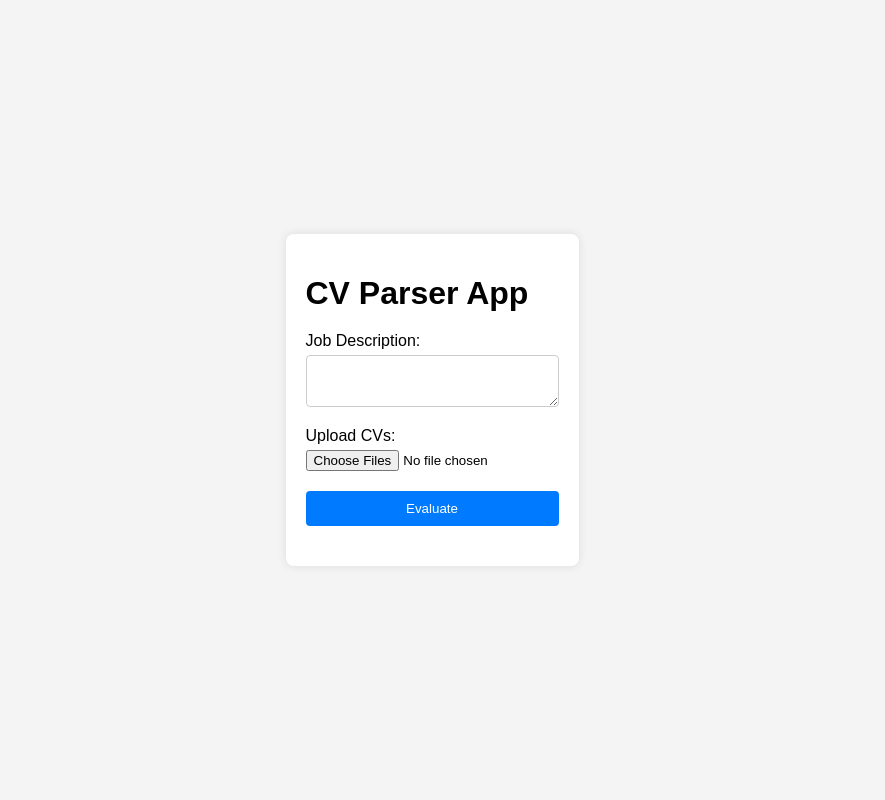
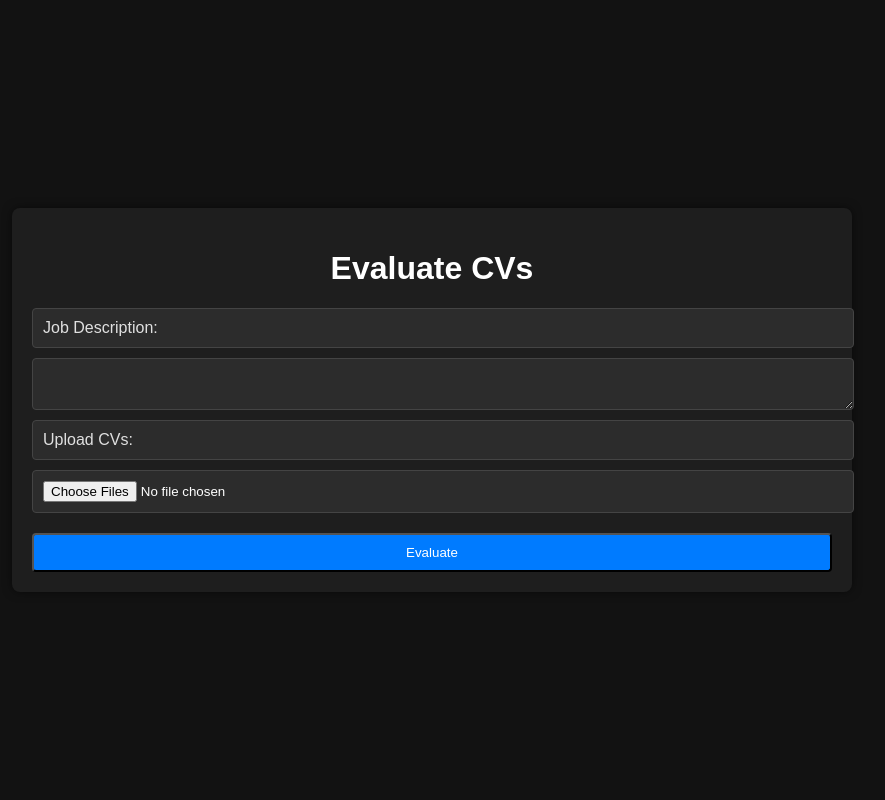
Before and after one commit to Ibrahim0320/OptymyzeTech, a Flask app: page / in a window 1280 px wide. Shown: the whole page, without its empty margins (208-1093 px from the left). Run offline with Flask 3, Linux system fonts and the light colour scheme.

Commit message:
some success

```diff
--- a/Optymyze_cv_app/app.py
+++ b/Optymyze_cv_app/app.py
@@ -8,148 +8,128 @@ import requests
 import csv
 import pdfplumber
 from docx import Document
-from flask import Flask, request, jsonify, send_from_directory, render_template, redirect, url_for
-from transformers import BertTokenizer, BertForSequenceClassification
+from flask import Flask, request, jsonify, send_from_directory, render_template
+from transformers import BertTokenizer, BertModel
 import torch
-from PyPDF2 import PdfReader
+from sklearn.feature_extraction.text import TfidfVectorizer
+from sklearn.metrics.pairwise import cosine_similarity
+from nltk.corpus import stopwords
+from nltk.stem import WordNetLemmatizer
+import string
+import zipfile
 import openai
-import zipfile
 
-app = Flask(__name__, static_url_path='', static_folder='frontend', template_folder='templates')
+app = Flask(__name__, static_url_path='/static', static_folder='frontend', template_folder='templates')
 
 # Set up OpenAI API key (Make sure to keep this secret)
-openai.api_key = "your_openai_api_key"
+openai.api_key = ""
 
-# Load pre-trained BERT model and tokenizer
-model_name = "bert-base-cased"
-tokenizer = BertTokenizer.from_pretrained(model_name)
-model = BertForSequenceClassification.from_pretrained(model_name)
+# Load BERT model and tokenizer
+tokenizer = BertTokenizer.from_pretrained('bert-base-cased')
+model = BertModel.from_pretrained('bert-base-cased')
 
-# Function to extract text from a PDF file
-def extract_text_from_pdf(pdf_path):
+# Function to read text from a file
+def read_text_from_file(file_path):
     text = ""
-    with open(pdf_path, 'rb') as file:
-        reader = PdfReader(file)
-        for page in reader.pages:
-            text += page.extract_text()
+    if file_path.endswith('.pdf'):
+        with pdfplumber.open(file_path) as pdf:
+            text = ' '.join(page.extract_text() for page in pdf.pages if page.extract_text())
+    elif file_path.endswith('.docx'):
+        doc = Document(file_path)
+        text = ' '.join(para.text for para in doc.paragraphs)
     return text
 
-# Function to get BERT score
-def get_bert_score(job_description, candidate_text):
-    inputs = tokenizer(job_description, candidate_text, return_tensors='pt', truncation=True, padding=True, max_length=512)
-    outputs = model(**inputs)
-    scores = outputs.logits
-    return scores.softmax(dim=1).detach().numpy()[0][1]  # Assuming binary classification, we take the positive class score
-
-def read_text_from_file(file_path):
-    text = ""
-    try:
-        if file_path.endswith('.pdf'):
-            with pdfplumber.open(file_path) as pdf:
-                pages = [page.extract_text() for page in pdf.pages if page.extract_text()]
-                text = ' '.join(pages)
-        elif file_path.endswith('.docx'):
-            doc = Document(file_path)
-            text = ' '.join(para.text for para in doc.paragraphs if para.text)
-    except Exception as e:
-        print(f"Error reading {file_path}: {e}")
-    return text
-
+# Function to retrieve candidate texts from a folder
 def retrieve_candidate_texts(folder_path):
     texts = []
     for file_name in os.listdir(folder_path):
         file_path = os.path.join(folder_path, file_name)
         if file_path.endswith('.pdf') or file_path.endswith('.docx'):
             text = read_text_from_file(file_path)
-            if text:
-                texts.append((file_name, text))
-            else:
-                print(f"No text extracted from {file_name}.")
+            texts.append((file_name, text))
     return texts
 
-def analyze_cvs_with_gpt4(api_key, job_description, cvs, batch_size=3, max_retries=5):
-    headers = {
-        'Content-Type': 'application/json',
-        'Authorization': f'Bearer {api_key}'
-    }
+# Function to preprocess text
+def preprocess_text(text):
+    text = text.lower()
+    text = ''.join(char for char in text if char not in string.punctuation)
+    words = text.split()
+    stop_words = set(stopwords.words('english'))
+    lemmatizer = WordNetLemmatizer()
+    return ' '.join(lemmatizer.lemmatize(word) for word in words if word not in stop_words)
 
-    all_results = []
-    for i in range(0, len(cvs), batch_size):
-        batch = cvs[i:i + batch_size]
-        prompt = f"Job Description: {job_description}\n\nCVs:\n"
-        for idx, (filename, text) in enumerate(batch, start=1):
-            prompt += f"{idx}. Filename: {filename}, CV Content: {text}\n"
-        prompt += "\nRank the CVs based on their suitability for the job described above. More CVs will follow. Make sure to give me a final ranking containing every single CV that I have submitted to you."
+# Function to encode text using BERT
+def encode_text_bert(texts):
+    inputs = tokenizer(texts, return_tensors="pt", max_length=512, truncation=True, padding="max_length")
+    outputs = model(**inputs)
+    return outputs.last_hidden_state.mean(dim=1).detach().numpy()
 
-        data = {
-            "model": "gpt-4",
-            "messages": [
-                {"role": "system", "content": "You are an AI assistant tasked with evaluating CVs based on a job description."},
-                {"role": "user", "content": prompt}
-            ],
-            "max_tokens": 2500,
-            "temperature": 0.5
-        }
+# Function to calculate similarity using TF-IDF
+def calculate_similarity_tfidf(job_description, candidate_features):
+    vectorizer = TfidfVectorizer()
+    all_texts = [job_description] + candidate_features
+    vectors = vectorizer.fit_transform(all_texts)
+    return cosine_similarity(vectors[0:1], vectors[1:]).flatten()
 
-        retries = 0
-        while retries < max_retries:
-            try:
-                response = requests.post('https://api.openai.com/v1/chat/completions', headers=headers, json=data)
-                response.raise_for_status()
-                all_results.append(response.json()['choices'][0]['message']['content'].strip())
-                break
-            except requests.exceptions.RequestException as e:
-                if response.status_code == 429:
-                    retry_after = int(response.headers.get('Retry-After', 2 ** retries))
-                    print(f"Rate limit exceeded. Retrying in {retry_after} seconds...")
-                    time.sleep(retry_after)
-                    retries += 1
-                else:
-                    print(f"An error occurred with OpenAI API: {e}")
-                    return None
-        else:
-            print("Max retries exceeded. Could not complete the request.")
-            return None
-    return "\n\n".join(all_results)
+# Function to calculate similarity using BERT embeddings
+def calculate_similarity_bert(job_embed, candidate_embeddings):
+    return cosine_similarity([job_embed], candidate_embeddings).flatten()
 
-def save_response_to_text(response, filename='gpt4_response.txt'):
-    with open(filename, 'w') as file:
-        file.write(response)
-    print(f"Response saved to {filename}")
-
-def save_response_to_csv(response, filename='gpt4_response.csv'):
-    lines = response.split("\n")
-    data = []
-    for line in lines:
-        if line.strip():  # Skip empty lines
-            parts = line.split(". ", 1)
-            if len(parts) == 2:
-                index, content = parts
-                data.append([index.strip(), content.strip()])
-
-    with open(filename, 'w', newline='') as file:
-        writer = csv.writer(file)
-        writer.writerow(['Rank', 'Content'])
-        writer.writerows(data)
-    print(f"Response saved to {filename}")
-
+# Function to create a zip file from a folder
 def create_zip_folder(folder_path, zip_name):
     with zipfile.ZipFile(zip_name, 'w') as zipf:
         for root, _, files in os.walk(folder_path):
             for file in files:
                 zipf.write(os.path.join(root, file), os.path.relpath(os.path.join(root, file), folder_path))
 
-# Function to evaluate candidates
-def evaluate_candidates(job_description, cv_folder):
-    scores = {}
-    for cv_filename in os.listdir(cv_folder):
-        if cv_filename.endswith('.pdf'):
-            cv_path = os.path.join(cv_folder, cv_filename)
-            candidate_text = extract_text_from_pdf(cv_path)
-            bert_score = get_bert_score(job_description, candidate_text)
-            if bert_score > 0.5:  # BERT threshold
-                scores[cv_filename] = bert_score
-    return scores
+# Main function to process CVs and calculate scores
+def main(job_description, folder_path):
+    candidates = retrieve_candidate_texts(folder_path)
+    processed_features = [preprocess_text(text) for _, text in candidates]
+
+    # Preprocess and encode texts
+    processed_texts = [preprocess_text(job_description)] + processed_features
+    embeddings = encode_text_bert(processed_texts)
+
+    job_embed = embeddings[0]
+    candidate_embeddings = embeddings[1:]
+
+    # Compute TF-IDF scores
+    tfidf_scores = calculate_similarity_tfidf(job_description, processed_features)
+
+    # Compute BERT scores
+    bert_scores = calculate_similarity_bert(job_embed, candidate_embeddings)
+
+    # Combine scores using a weighted average
+    weight_for_bert = 0.7
+    weight_for_tfidf = 0.3
+    final_scores = weight_for_bert * bert_scores + weight_for_tfidf * tfidf_scores
+
+    # Rank candidates
+    ranked_candidates = sorted(zip([name for name, _ in candidates], final_scores), key=lambda x: x[1], reverse=True)
+
+    # Determine the top candidate's score
+    highest_score = ranked_candidates[0][1]
+
+    # Determine the score range for relevant candidates
+    score_threshold = highest_score - (0.10 * highest_score)  # 10% below the highest score
+
+    # Select candidates within the top 10% score range
+    relevant_cvs = [candidate for candidate in ranked_candidates if candidate[1] >= score_threshold]
+
+    # Create a new folder for top candidates' CVs
+    top_cv_folder = os.path.join(folder_path, "Top_CVs")
+    if not os.path.exists(top_cv_folder):
+        os.makedirs(top_cv_folder)
+
+    # Copy relevant CV files to the new folder
+    for file_name, _ in relevant_cvs:
+        src_path = os.path.join(folder_path, file_name)
+        dest_path = os.path.join(top_cv_folder, file_name)
+        shutil.copy2(src_path, dest_path)  # copy2 preserves metadata
+
+    # Optionally return or further process relevant_cvs
+    return relevant_cvs, ranked_candidates
 
 @app.route('/')
 def serve_frontend():
@@ -160,6 +140,9 @@ def evaluate():
     job_description = request.form['job_description']
     uploaded_files = request.files.getlist('files')
 
+    print("Received job description:", job_description)
+    print("Received files:", [file.filename for file in uploaded_files])
+
     # Save uploaded files to a temporary directory
     cv_folder = 'temp_cvs'
     if not os.path.exists(cv_folder):
@@ -167,35 +150,25 @@ def evaluate():
     for uploaded_file in uploaded_files:
         uploaded_file.save(os.path.join(cv_folder, uploaded_file.filename))
 
-    # Evaluate candidates using BERT
-    bert_scores = evaluate_candidates(job_description, cv_folder)
-
-    # Prepare the CVs that passed BERT threshold for GPT-4 analysis
-    top_cv_folder = 'temp_cvs_top'
-    if not os.path.exists(top_cv_folder):
-        os.makedirs(top_cv_folder)
-    for cv_filename, score in bert_scores.items():
-        if score > 0.5:  # Adjust this threshold as needed
-            shutil.copy(os.path.join(cv_folder, cv_filename), os.path.join(top_cv_folder, cv_filename))
-
-    # Perform GPT-4 analysis
-    top_cvs = retrieve_candidate_texts(top_cv_folder)
-    response = analyze_cvs_with_gpt4(openai.api_key, job_description, top_cvs)
+    # Process CVs using the new main function
+    relevant_cvs, ranked_candidates = main(job_description, cv_folder)
 
     # Create a zip file of the top CVs
     zip_name = 'top_cvs.zip'
-    create_zip_folder(top_cv_folder, zip_name)
+    create_zip_folder(os.path.join(cv_folder, "Top_CVs"), zip_name)
 
     # Clean up temporary CV folders
     shutil.rmtree(cv_folder)
-    shutil.rmtree(top_cv_folder)
 
-    if response:
-        save_response_to_text(response)
-        save_response_to_csv(response)
-        return render_template('results.html', result=response, zip_name=zip_name)
+    # Generate a readable result for display
+    result = "\n".join([f"{i+1}. {name}: {score}" for i, (name, score) in enumerate(ranked_candidates)])
+
+    if relevant_cvs:
+        print("Response: ", result)
+        print("Zip Name: ", zip_name)
+        return render_template('results.html', result=result, zip_name=zip_name)
     else:
-        return jsonify({"error": "Failed to analyze CVs with GPT-4"}), 500
+        return jsonify({"error": "Failed to process CVs"}), 500
 
 @app.route('/download/<filename>')
 def download_file(filename):
--- a/Optymyze_cv_app/frontend/index.html
+++ b/Optymyze_cv_app/frontend/index.html
@@ -3,23 +3,20 @@
 <head>
     <meta charset="UTF-8">
     <meta name="viewport" content="width=device-width, initial-scale=1.0">
-    <title>CV Parser</title>
-    <link rel="stylesheet" href="styles.css">
+    <title>CV Evaluation</title>
+    <link rel="stylesheet" href="/static/styles.css">
+    <script src="/static/app.js"></script>
 </head>
 <body>
     <div class="container">
-        <h1>CV Parser App</h1>
-        <form id="cvForm">
-            <label for="jobDescription">Job Description:</label>
-            <textarea id="jobDescription" name="job_description" required></textarea>
-
-            <label for="cvFiles">Upload CVs:</label>
-            <input type="file" id="cvFiles" name="files" multiple required>
-
-            <button type="submit">Evaluate</button>
+        <h1>Evaluate CVs</h1>
+        <form action="/evaluate" method="post" enctype="multipart/form-data">
+            <label for="job_description">Job Description:</label>
+            <textarea id="job_description" name="job_description" required></textarea>
+            <label for="files">Upload CVs:</label>
+            <input type="file" id="files" name="files" multiple required>
+            <button type="submit" class="button">Evaluate</button>
         </form>
-        <div id="results"></div>
     </div>
-    <script src="app.js"></script>
 </body>
 </html>
--- a/Optymyze_cv_app/frontend/styles.css
+++ b/Optymyze_cv_app/frontend/styles.css
@@ -1,73 +1,43 @@
 body {
     font-family: Arial, sans-serif;
-    margin: 0;
-    padding: 0;
+    background-color: #121212;
+    color: #e0e0e0;
     display: flex;
     justify-content: center;
     align-items: center;
     height: 100vh;
-    background-color: #f4f4f4;
+    margin: 0;
 }
 
 .container {
-    background: white;
+    background: #1e1e1e;
     padding: 20px;
     border-radius: 8px;
-    box-shadow: 0 0 10px rgba(0, 0, 0, 0.1);
+    box-shadow: 0 0 10px rgba(0, 0, 0, 0.5);
+    width: 80%;
+    max-width: 800px;
 }
 
-h1 {
-    margin-bottom: 20px;
-}
-
-form {
-    display: flex;
-    flex-direction: column;
-}
-
-label {
-    margin-bottom: 5px;
-}
-
-textarea {
-    margin-bottom: 20px;
-    padding: 10px;
-    border: 1px solid #ccc;
-    border-radius: 4px;
-    resize: vertical;
-}
-
-input[type="file"] {
-    margin-bottom: 20px;
-}
-
-button {
-    padding: 10px;
-    background: #007bff;
-    color: white;
-    border: none;
-    border-radius: 4px;
-    cursor: pointer;
-}
-
-button:hover {
-    background: #0056b3;
-}
-
-#results {
-    margin-top: 20px;
+h1, h2 {
+    text-align: center;
+    color: #ffffff;
 }
 
 pre {
-    background: #f8f8f8;
+    background: #333333;
     padding: 10px;
     border-radius: 4px;
     white-space: pre-wrap;
+    max-height: 400px;
+    overflow-y: auto;
+    color: #e0e0e0;
 }
 
 .button {
-    display: inline-block;
-    padding: 10px 20px;
+    display: block;
+    width: 100%;
+    text-align: center;
+    padding: 10px;
     margin-top: 20px;
     background: #007bff;
     color: white;
@@ -78,3 +48,27 @@ pre {
 .button:hover {
     background: #0056b3;
 }
+
+label, textarea, input {
+    display: block;
+    width: 100%;
+    margin-bottom: 10px;
+    background: #2c2c2c;
+    color: #e0e0e0;
+    border: 1px solid #444444;
+    border-radius: 4px;
+    padding: 10px;
+}
+
+textarea, input[type="file"] {
+    color: #ffffff;
+}
+
+.debug-info {
+    margin-top: 20px;
+    padding: 10px;
+    background: #ffeeba;
+    border: 1px solid #ffeeba;
+    border-radius: 4px;
+    color: #000000;
+}
```
Also changed, not shown: Optymyze_cv_app/templates/results.html (+6 -1 lines), 1 other file.
